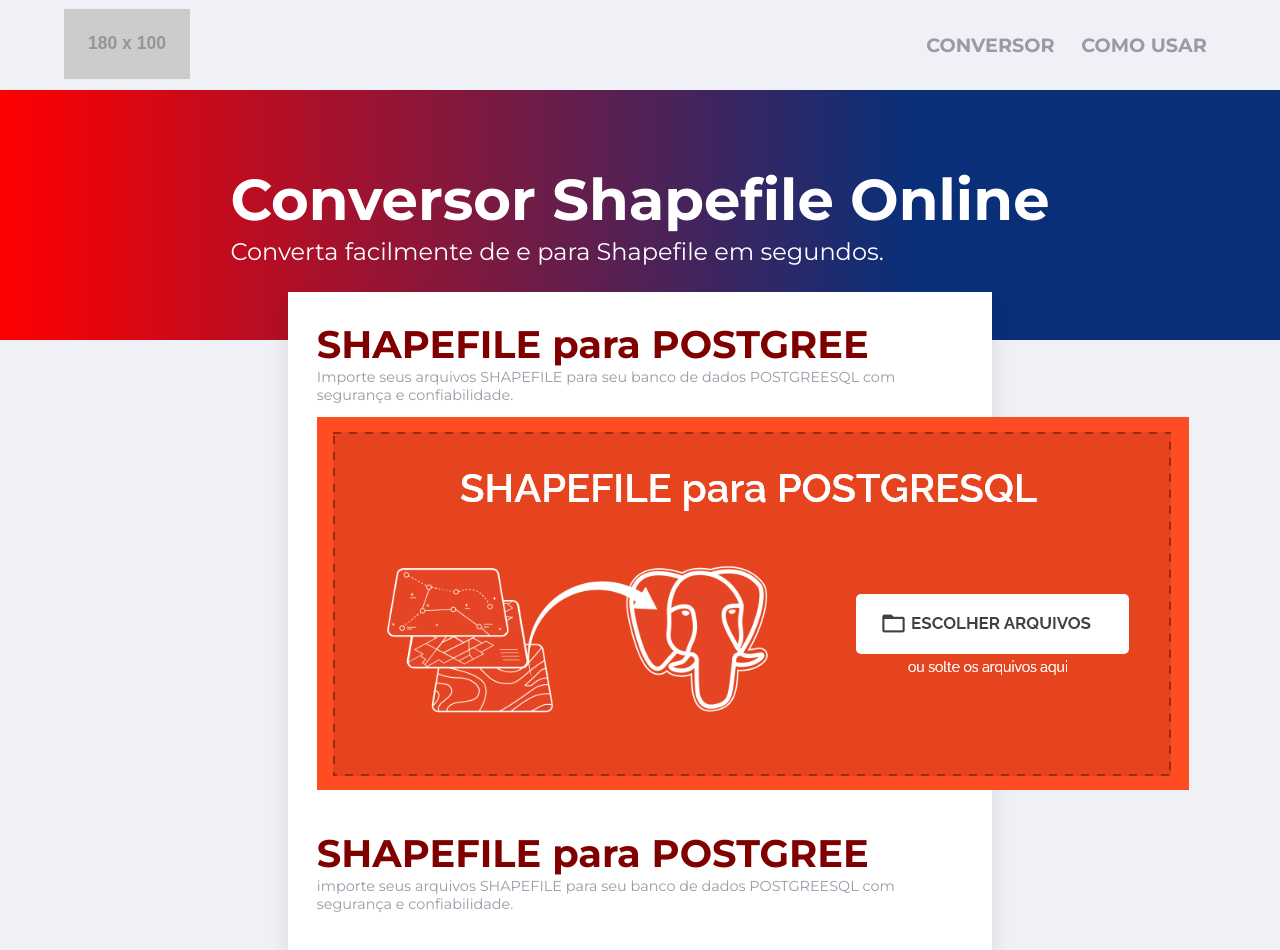
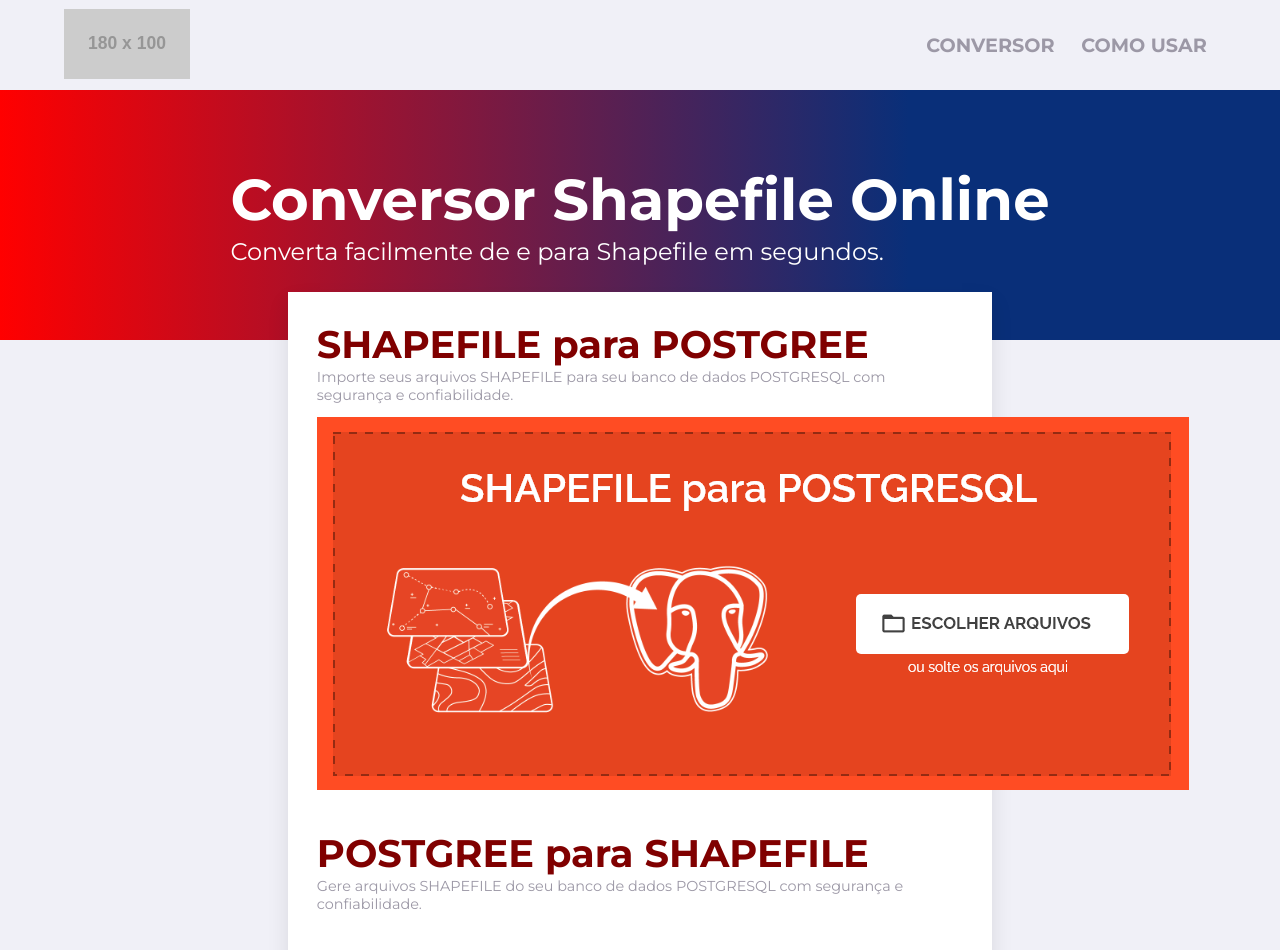
Before and after one commit to BureauTech/Mini-ETL-Shapefile-to-PostGis, a React (Create React App) app in the folder web/: page / in a window 1280 px wide. Shown: the top 950 px of the page. Built offline with nearby package versions, Linux system fonts and the light colour scheme.

Commit message:
text update

```diff
--- a/web/src/pages/Home/index.js
+++ b/web/src/pages/Home/index.js
@@ -19,7 +19,7 @@ function Home() {
       <div className="main-container">
         <div className="shape-header">
           <p>SHAPEFILE para POSTGREE</p>
-          <span> Importe seus arquivos SHAPEFILE para seu banco de dados POSTGREESQL com segurança e confiabilidade.</span>
+          <span>Importe seus arquivos SHAPEFILE para seu banco de dados POSTGRESQL com segurança e confiabilidade.</span>
         </div>
 
         <div className="shape-button">
@@ -29,8 +29,8 @@ function Home() {
         </div>
 
         <div className="post-header">
-          <p>SHAPEFILE para POSTGREE</p>
-          <span> importe seus arquivos SHAPEFILE para seu banco de dados POSTGREESQL com segurança e confiabilidade.</span>
+          <p>POSTGREE para SHAPEFILE</p>
+          <span>Gere arquivos SHAPEFILE do seu banco de dados POSTGRESQL com segurança e confiabilidade.</span>
         </div>
 
         <div className="post-button">
```
